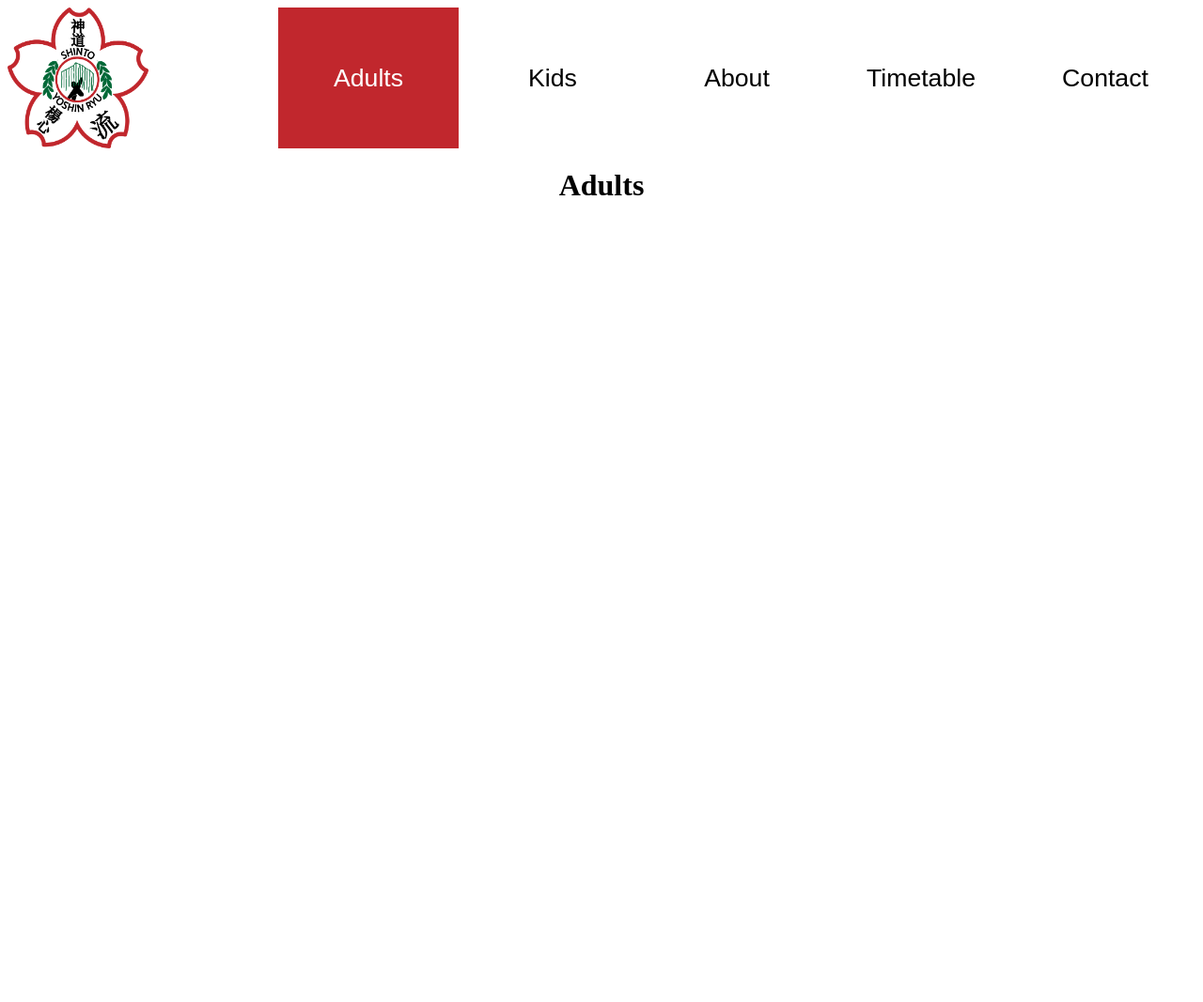
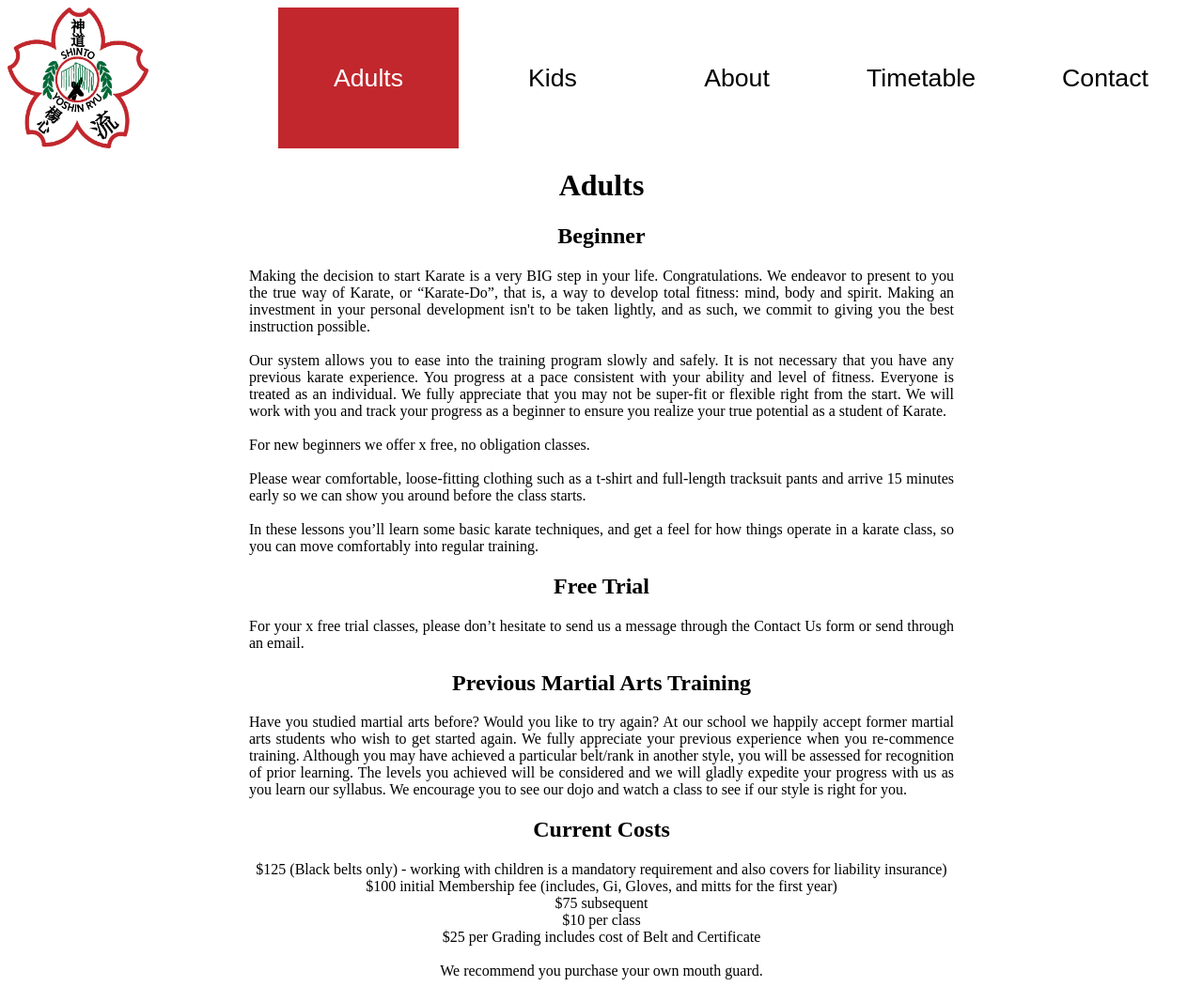
Before and after one commit to Nickvn33/Yoshin_testbed, a website: page Adults.html in a window 1280 px wide. Shown: the whole page at 94% size. Before the commit the page ends 800 px from the top, so only its background shows below. Drawn offline with Linux system fonts and the light colour scheme.

Commit message:
Add files via upload

```diff
--- a/Adults.html
+++ b/Adults.html
@@ -23,7 +23,41 @@
         </nav>
     </header>
     <main>
-        <h1>Adults</h1>
+        <div class="adults">
+            <h1>Adults</h1>
+            <h2>Beginner</h2>
+            <p class="adults-content">Making the decision to start Karate is a very BIG step in your life. Congratulations. We endeavor to present
+                to you the true way of Karate, or “Karate-Do”, that is, a way to develop total fitness: mind, body and
+                spirit. Making an investment in your personal development isn't to be taken lightly, and as such, we commit
+                to giving you the best instruction possible.<br><br>Our system allows you to ease into the training program
+                slowly and safely. It is not necessary that you have any previous karate experience. You progress at a pace
+                consistent with your ability and level of fitness. Everyone is treated as an individual. We fully appreciate
+                that you may not be super-fit or flexible right from the start. We will work with you and track your
+                progress as a beginner to ensure you realize your true potential as a student of Karate.<br><br>For new
+                beginners we offer x free, no obligation classes.<br><br>Please wear comfortable, loose-fitting clothing
+                such as a t-shirt and full-length tracksuit pants and arrive 15 minutes early so we can show you around
+                before the class starts.<br><br>In these lessons you’ll learn some basic karate techniques, and get a feel
+                for how things operate in a karate class, so you can move comfortably into regular training.
+            </p>
+            <h2>Free Trial</h2>
+            <p class="adults-content">For your x free trial classes, please don’t hesitate to send us a message through the Contact Us form or send
+                through an email.
+            </p>
+            <h2>Previous Martial Arts Training</h2>
+            <p class="adults-content">Have you studied martial arts before? Would you like to try again? At our school we happily accept former
+                martial arts students who wish to get started again. We fully appreciate your previous experience when you
+                re-commence training. Although you may have achieved a particular belt/rank in another style, you will be
+                assessed for recognition of prior learning. The levels you achieved will be considered and we will gladly
+                expedite your progress with us as you learn our syllabus. We encourage you to see our dojo and watch a class
+                to see if our style is right for you.
+            </p>
+            <h2>Current Costs</h2>
+            <p>$125 (Black belts only) - working with children is a mandatory requirement and also covers for liability
+                insurance)<br>$100 initial Membership fee (includes, Gi, Gloves, and mitts for the first year)<br>$75
+                subsequent<br>$10 per class<br>$25 per Grading includes cost of Belt and Certificate<br><br>We recommend you
+                purchase your own mouth guard.
+            </p>
+        </div>
     </main>
 </body>
 </html>
--- a/style.css
+++ b/style.css
@@ -125,3 +125,23 @@ thead {
     height: 178px;
     width: 150px;
 }
+
+.adults {
+    width: 750px;
+    max-width: 90vw;
+    text-align: center;
+}
+
+.adults-content {
+    text-align: justify;
+}
+
+.kids {
+    width: 750px;
+    max-width: 90vw;
+    text-align: center;
+}
+
+.kids-content {
+    text-align: justify;
+}
```
Also changed, not shown: Contact.html (+3 -1 lines), Kids.html (+15 -1 lines), Timetable.html (+2 -0 lines).
